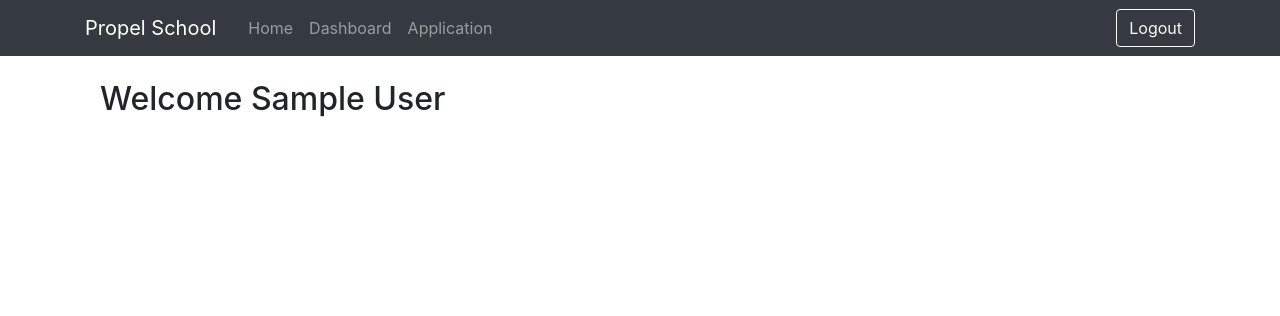
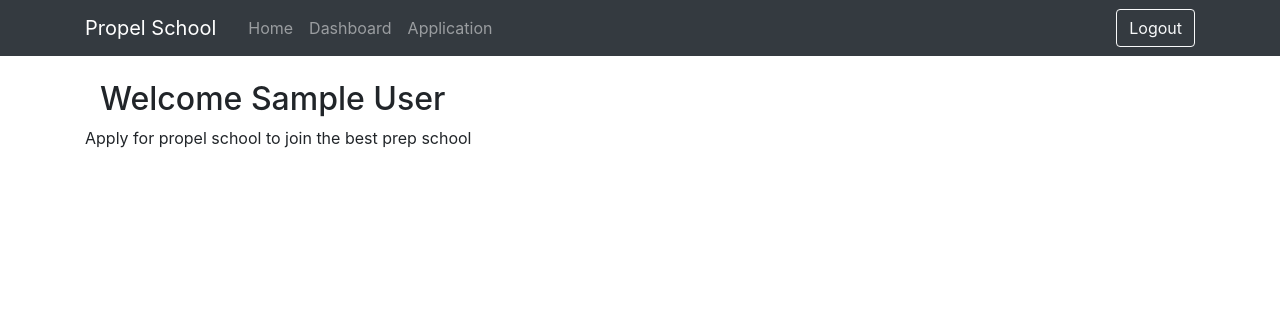
Before and after one commit to surajptl/propel_school, a Django app: page /dashboard/ in a window 1280 px wide. Shown: the top 316 px of the page. Run offline with Django 3.2, Linux system fonts and the light colour scheme; the visitor is signed in with stand-in values (Sample User, id 1); data that the repository does not hold is empty; some libraries are stand-ins or nearby versions.

Commit message:
checking whether application is present

```diff
--- a/app/templates/app/dashboard.html
+++ b/app/templates/app/dashboard.html
@@ -4,4 +4,8 @@
     <div class="container">
         <h2>Welcome {{ user.full_name }}</h2>
     </div>
+    <div>
+       {{apply_message.status}}
+    </div>
+
 {% endblock %}
--- a/app/views.py
+++ b/app/views.py
@@ -5,6 +5,7 @@ from django.http import HttpResponse
 from .forms import ApplicationForm
 import json
 from users.models import CustomUser
+from app.models import Applicant
 
 # Create your views here.
 def index(request):
@@ -26,4 +27,12 @@ def application(request):
 
 @login_required
 def dashboard(request):
-    return render(request, 'app/dashboard.html')
+    print(Applicant.objects.values('approval').filter(applicant_id=1))
+    if Applicant.objects.filter(applicant_id=request.user).count()==1:
+       apply_message={'status':'You have submitted your application succesfully, please wait for further instructions'}
+    #    app_status = Applicant.objects.
+    else :apply_message={'status':'Apply for propel school to join the best prep school'}
+    context={
+        'apply_message':apply_message
+    }
+    return render(request, 'app/dashboard.html', context)
```
